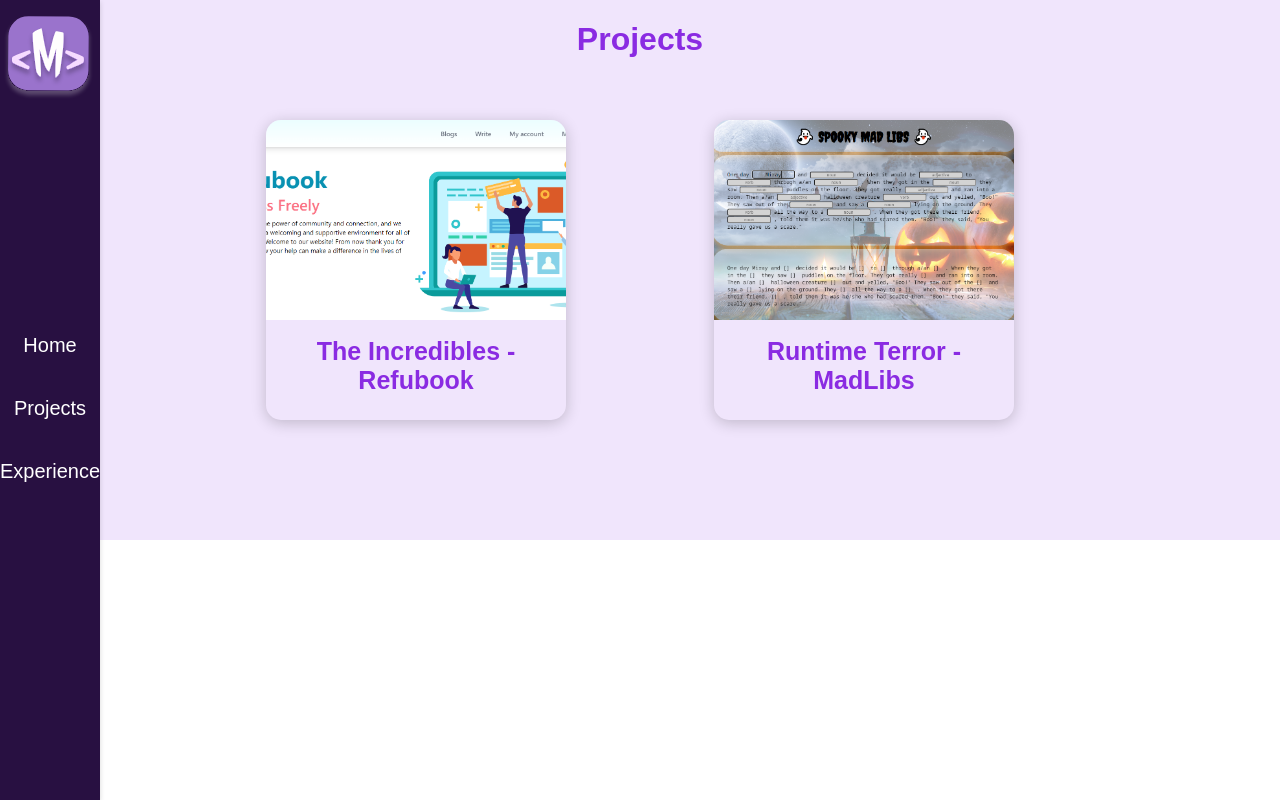
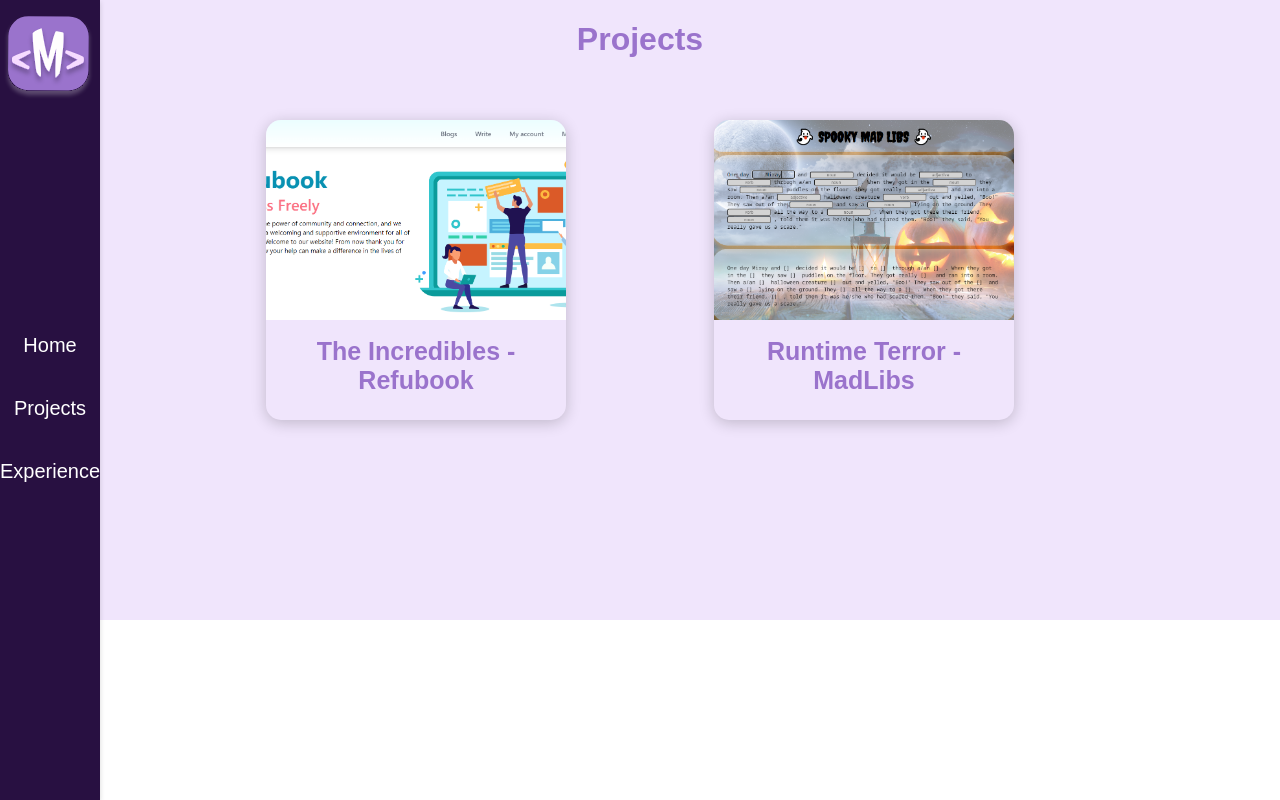
Before and after one commit to chiturca/portfolio, a React (Create React App) app: page /projects in a window 1280 px wide. Built offline with nearby package versions, Linux system fonts and the light colour scheme.

Commit message:
Style: projects h and textcolor

```diff
--- a/src/App.scss
+++ b/src/App.scss
@@ -10,7 +10,7 @@ $secondary-color: #F6DBFF;
   flex-direction: column;
   font-family: Arial, Helvetica, sans-serif;
   background-color: rgb(240, 229, 252);
-  color: #281041;
+  color: #9A73CC;
 }
 
 body {
--- a/src/containers/Experience/index.scss
+++ b/src/containers/Experience/index.scss
@@ -3,11 +3,11 @@
     padding-right: 5em;
 }
 h3{
-    color: #8a2be2;
+    color: #9A73CC;
 }
 h4{
-    color: #8a2be2;
+    color: #9A73CC;
 }
 p{
-    color: #8a2be2;
+    color: #9A73CC;
 }
--- a/src/containers/Home/index.scss
+++ b/src/containers/Home/index.scss
@@ -2,7 +2,7 @@
     width: 100%;
     align-items: center;
     font-family: "Arial", sans-serif;
-    color: #8a2be2;
+    color: #9A73CC;
   }
 
   .about {
--- a/src/containers/Projects/index.scss
+++ b/src/containers/Projects/index.scss
@@ -5,11 +5,11 @@
     justify-content: center;
     align-items: center;
     flex-direction: column;
-    padding-bottom: 5em;
+    padding-bottom: 10em;
   }
 .projects .projectTitle {
     text-align: center;
-    color: #8a2be2;
+    color: #9A73CC;
     font-size: 2em;
     font-weight: bolder;
   }
@@ -21,7 +21,7 @@
     display: grid;
     grid-template-columns: 1fr 1fr 1fr;
     place-items: center;
-    color: #8a2be2;
+    color: #9A73CC;
   }
 
 
```
